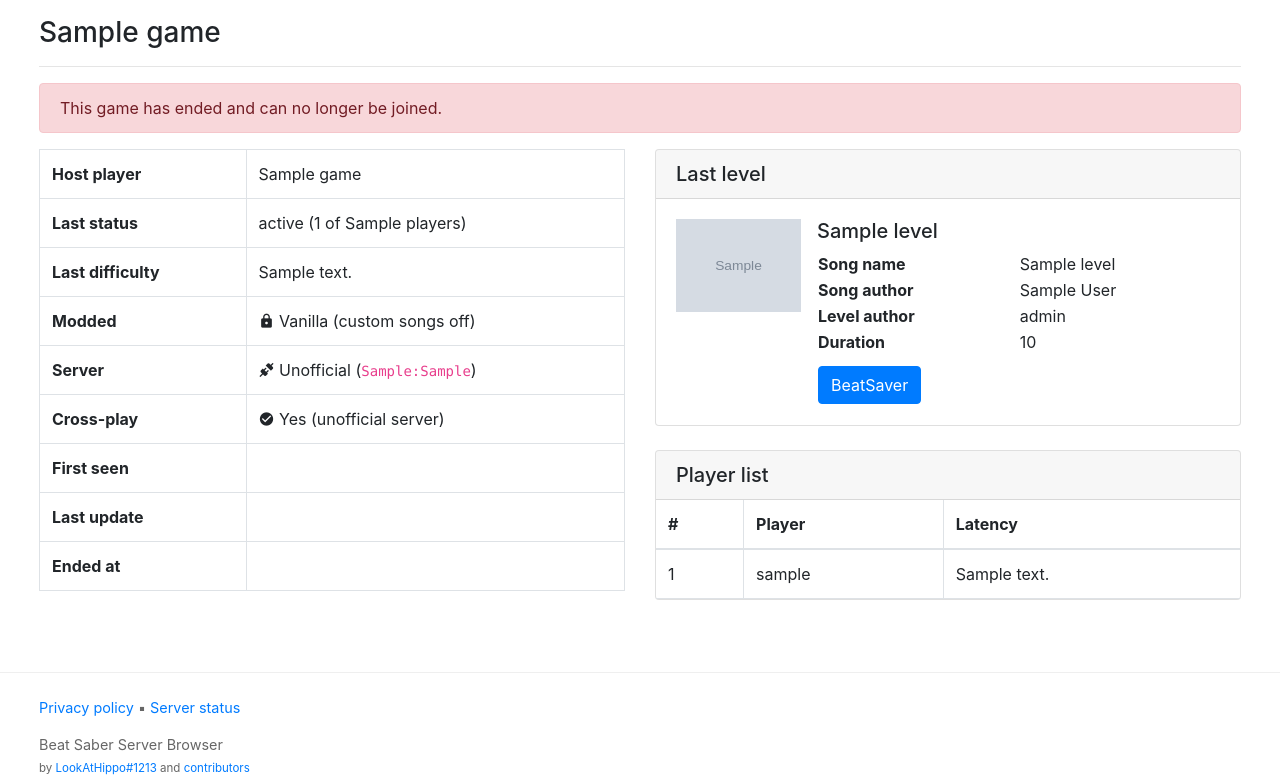
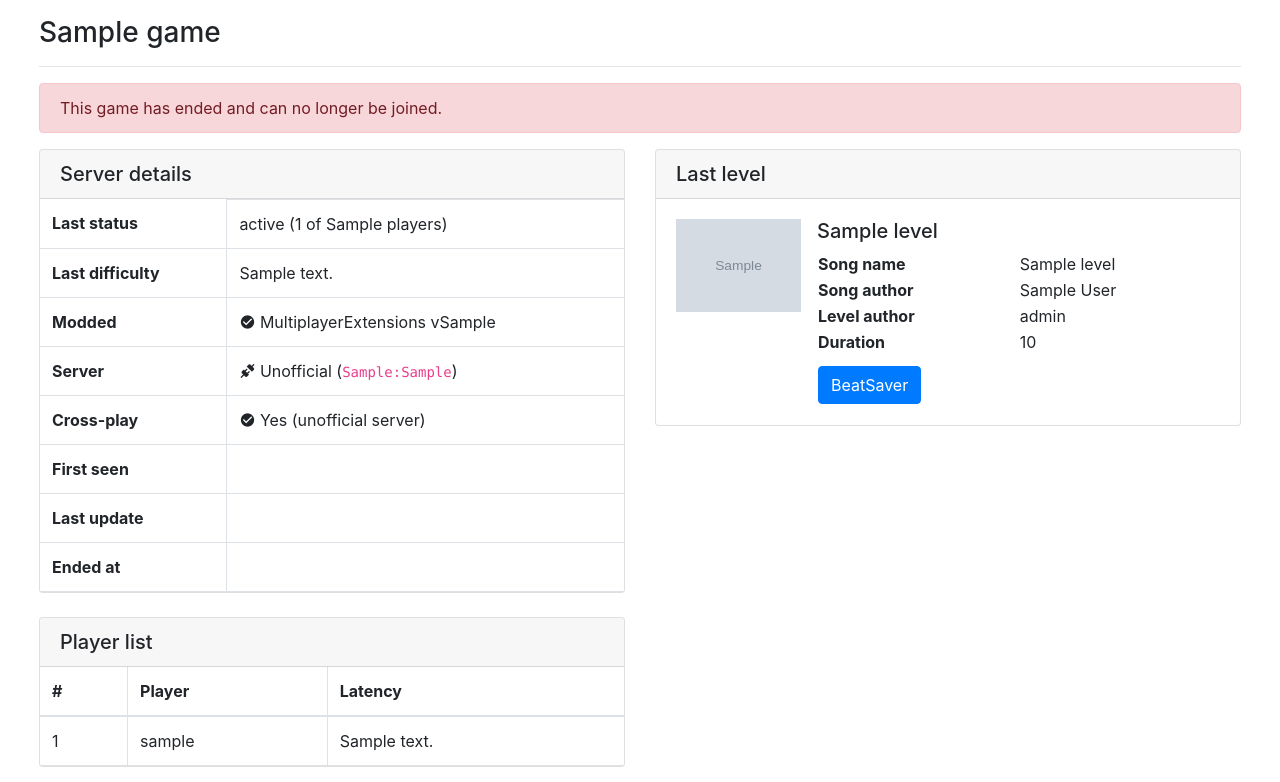
Before and after one commit to roydejong/bssb.app, a PHP site: template views/game_detail.twig in a window 1280 px wide. Shown: the part 128-910 px from the top of the page. Run offline with PHP 8.4, Linux system fonts and the light colour scheme; the template is opened without the code that fills it: most values are stand-ins (such as "Sample title", 1, 10 or a date in 2020); grey boxes marked "Sample" are stand-in pictures; style sheets or scripts are compiled from the project's sources; some libraries are stand-ins or nearby versions.

Commit message:
feat(data): support MpExVersion field, show in UI

```diff
--- a/app/Models/HostedGame.php
+++ b/app/Models/HostedGame.php
@@ -39,6 +39,7 @@ class HostedGame extends Model implements \JsonSerializable
     public ?string $masterServerHost;
     public ?int $masterServerPort;
     public ?\DateTime $endedAt;
+    public ?string $mpExVersion;
 
     // -----------------------------------------------------------------------------------------------------------------
     // Relationships
--- a/views/game_detail.twig
+++ b/views/game_detail.twig
@@ -43,12 +43,19 @@
 
                 <div class="row">
                     <div class="col-sm">
-                        <table class="table table-bordered">
+
+                        <div class="card">
+                            <h5 class="card-header">
+                                Server details
+                            </h5>
+                            <table class="card-table table table-bordered">
                                 <tbody>
+                                    {% if players is not defined or players|length == 0 %}
                                     <tr>
                                         <th scope="row">Host player</th>
                                         <td>{{ game.ownerName ? game.ownerName : "Unknown" }}</td>
                                     </tr>
+                                    {% endif %}
                                     <tr>
                                         <th scope="row">{{ game.getIsStale() or game.endedAt is not null ? 'Last status' : 'Current status' }}</th>
                                         <td>{{ game.describeState() }} ({{ game.playerCount }} of {{ game.playerLimit }} players)</td>
@@ -62,9 +69,12 @@
                                     <tr>
                                         <th scope="row">Modded</th>
                                         <td>
-                                        {% if game.isModded %}
+                                            {% if game.mpExVersion %}
                                                 <i class="mdi mdi-check-circle"></i>
-                                            MultiplayerExtensions enabled
+                                                MultiplayerExtensions v{{ game.mpExVersion }}
+                                            {% elseif game.isModded %}
+                                                <i class="mdi mdi-check-circle"></i>
+                                                Game is modded
                                             {% else %}
                                                 <i class="mdi mdi-lock"></i>
                                                 Vanilla (custom songs off)
@@ -118,6 +128,41 @@
                                     {% endif %}
                                 </tbody>
                             </table>
+                        </div>
+                        <br />
+
+                        {% if players is defined and players|length > 0 %}
+                            <div class="card">
+                                <h5 class="card-header">
+                                    Player list
+                                </h5>
+                                <table class="card-table table table-bordered">
+                                    <thead>
+                                    <tr>
+                                        <th>#</th>
+                                        <th>Player</th>
+                                        <th>Latency</th>
+                                    </tr>
+                                    </thead>
+                                    <tbody>
+                                    {% for player in players %}
+                                        <tr>
+                                            <td>{{ player.sortIndex }}</td>
+                                            <td>
+                                                <span>{{ player.userName }}</span>
+                                                {% if player.isHost %}
+                                                    <span class="badge bg-primary">Host</span>
+                                                {% endif %}
+                                            </td>
+                                            <td>{{ player.describeLatency() }}</td>
+                                        </tr>
+                                    {% endfor %}
+                                    </tbody>
+                                </table>
+                            </div>
+                            <br />
+                        {% endif %}
+
                     </div>
                     <div class="col-sm">
 
@@ -185,38 +230,6 @@
                             <br />
                         {% endif %}
 
-                        {% if players is defined and players|length > 0 %}
-                            <div class="card">
-                                <h5 class="card-header">
-                                    Player list
-                                </h5>
-                                <table class="card-table table table-bordered">
-                                    <thead>
-                                    <tr>
-                                        <th>#</th>
-                                        <th>Player</th>
-                                        <th>Latency</th>
-                                    </tr>
-                                    </thead>
-                                    <tbody>
-                                    {% for player in players %}
-                                        <tr>
-                                            <td>{{ player.sortIndex }}</td>
-                                            <td>
-                                                <span>{{ player.userName }}</span>
-                                                {% if player.isHost %}
-                                                    <span class="badge bg-primary">Host</span>
-                                                {% endif %}
-                                            </td>
-                                            <td>{{ player.describeLatency() }}</td>
-                                        </tr>
-                                    {% endfor %}
-                                    </tbody>
-                                </table>
-                            </div>
-                            <br />
-                        {% endif %}
-
                     </div>
                 </div>
 
```
Also changed, not shown: app/Common/CVersion.php (+7 -2 lines), app/Controllers/API/AnnounceController.php (+13 -4 lines), tests/Common/CVersionTest.php (+6 -0 lines), tests/Controllers/API/AnnounceControllerTest.php (+29 -1 lines). Lines whose indentation alone changed are shown as unchanged.
